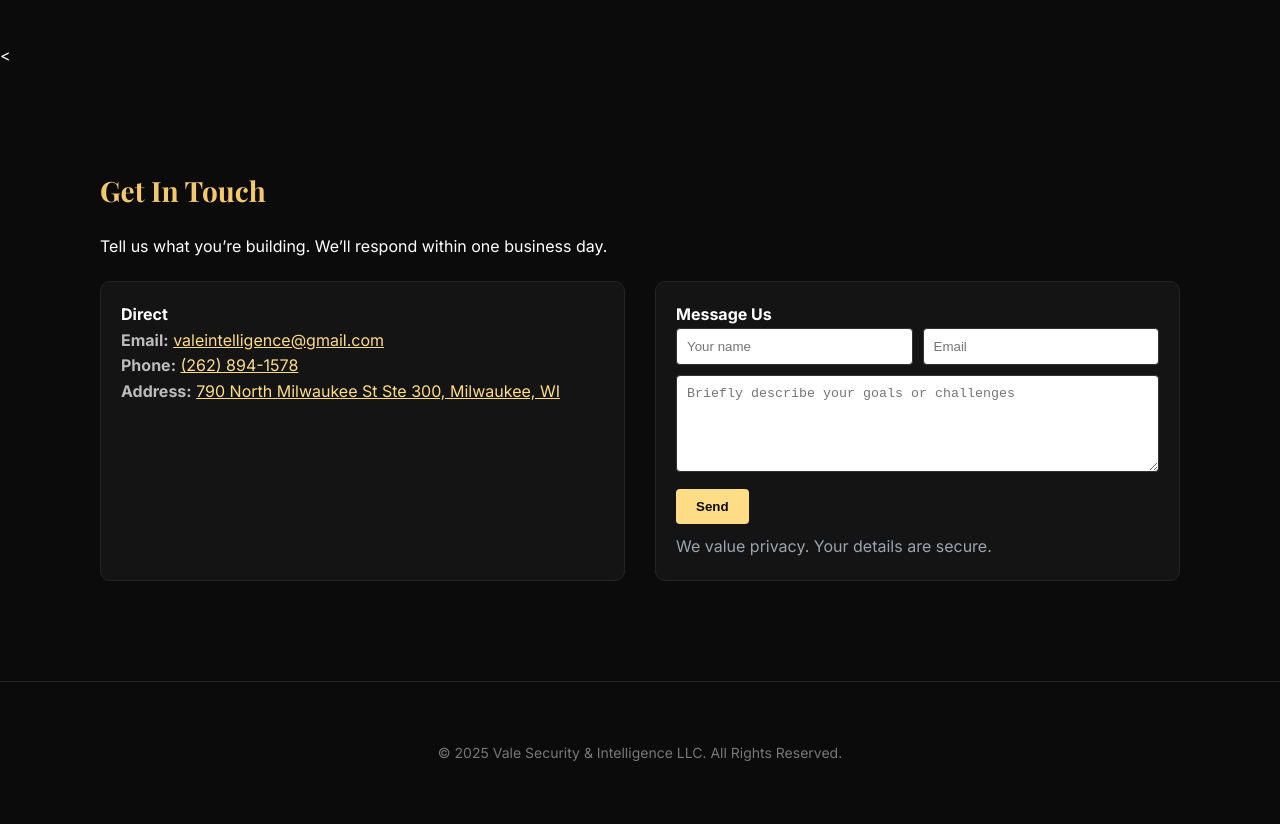
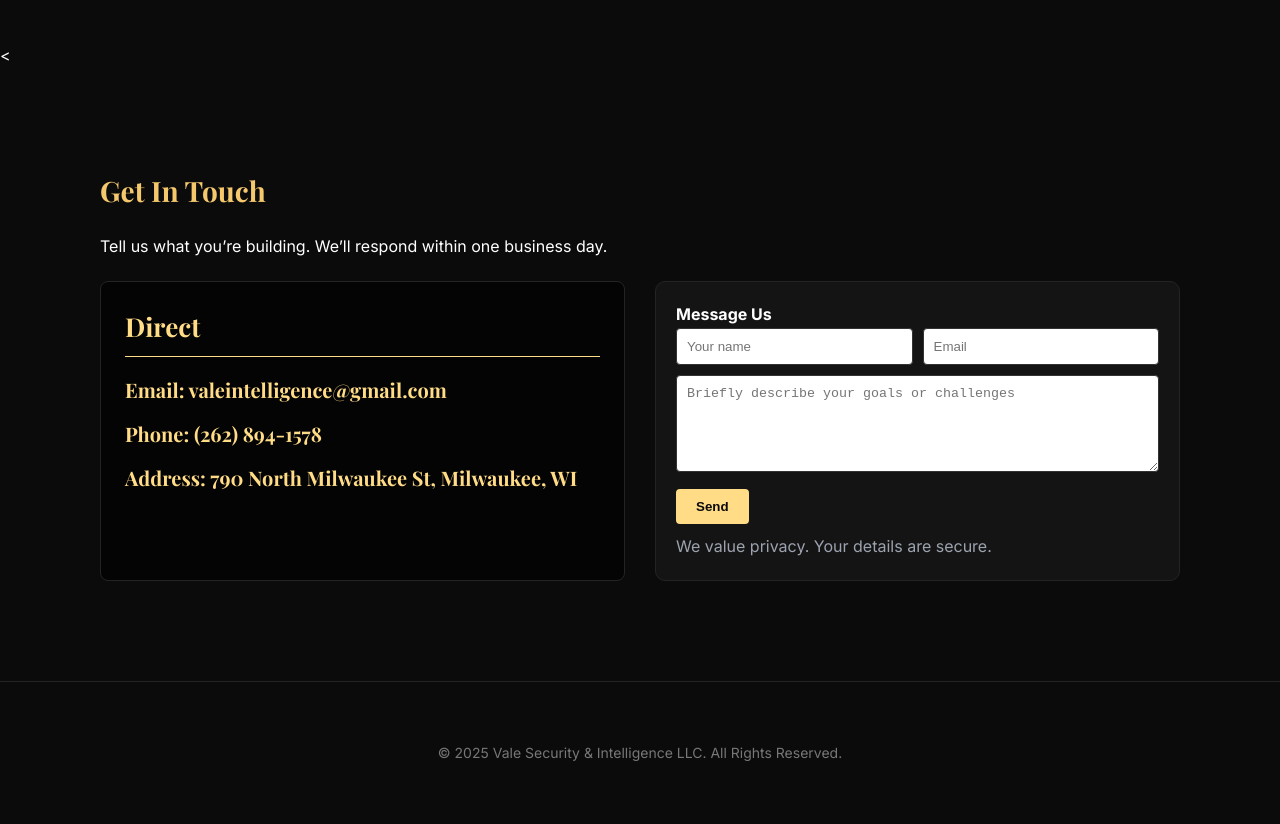
Before and after one commit to VSI-Vale/valesecintel., a plain HTML site: page index.html in a window 1280 px wide. Shown: the part 1387-2211 px from the top of the page. Drawn offline with nearby package versions, Linux system fonts and the light colour scheme.

Commit message:
Update index.html

```diff
--- a/index.html
+++ b/index.html
@@ -193,20 +193,30 @@
   <div class="grid" style="display: grid; grid-template-columns: 1fr 1fr; gap: 30px; margin-top: 22px;">
 
     <!-- Contact Info Card -->
-    <div class="card" style="padding: 20px;">
-      <h4>Direct</h4>
-      <p><strong>Email:</strong>
-        <a href="mailto:valeintelligence@gmail.com" style="color:#ffdc85;">valeintelligence@gmail.com</a>
-      </p>
-      <p><strong>Phone:</strong>
-        <a href="tel:+12628941578" style="color:#ffdc85;">(262) 894-1578</a>
-      </p>
-      <p><strong>Address:</strong>
-        <a href="https://maps.google.com/?q=790%20North%20Milwaukee%20St%2C%20Milwaukee%2C%20WI" style="color:#ffdc85;">
-          790 North Milwaukee St Ste 300, Milwaukee, WI
-        </a>
-      </p>
-    </div>
+    <div class="card" style="padding: 24px; font-family: 'Playfair Display', serif; background-color: rgba(0,0,0,0.6); border-radius: 8px;">
+  <h4 style="font-size: 26px; color: #ffdc85; margin-bottom: 16px; border-bottom: 1px solid #ffdc85; padding-bottom: 8px;">
+    Direct
+  </h4>
+  <p style="font-size: 20px; line-height: 1.7; color: #e5e5e5; margin-bottom: 10px;">
+    <strong style="color:#ffdc85;">Email:</strong>
+    <a href="mailto:valeintelligence@gmail.com" style="color:#ffdc85; text-decoration:none;">
+      valeintelligence@gmail.com
+    </a>
+  </p>
+  <p style="font-size: 20px; line-height: 1.7; color: #e5e5e5; margin-bottom: 10px;">
+    <strong style="color:#ffdc85;">Phone:</strong>
+    <a href="tel:+12628941578" style="color:#ffdc85; text-decoration:none;">
+      (262) 894-1578
+    </a>
+  </p>
+  <p style="font-size: 20px; line-height: 1.7; color: #e5e5e5;">
+    <strong style="color:#ffdc85;">Address:</strong>
+    <a href="https://maps.google.com/?q=790%20North%20Milwaukee%20St%2C%20Milwaukee%2C%20WI"
+       style="color:#ffdc85; text-decoration:none;">
+      790 North Milwaukee St, Milwaukee, WI
+    </a>
+  </p>
+</div>
 
     <!-- Message Box -->
     <div class="card" style="padding: 20px;">
```
